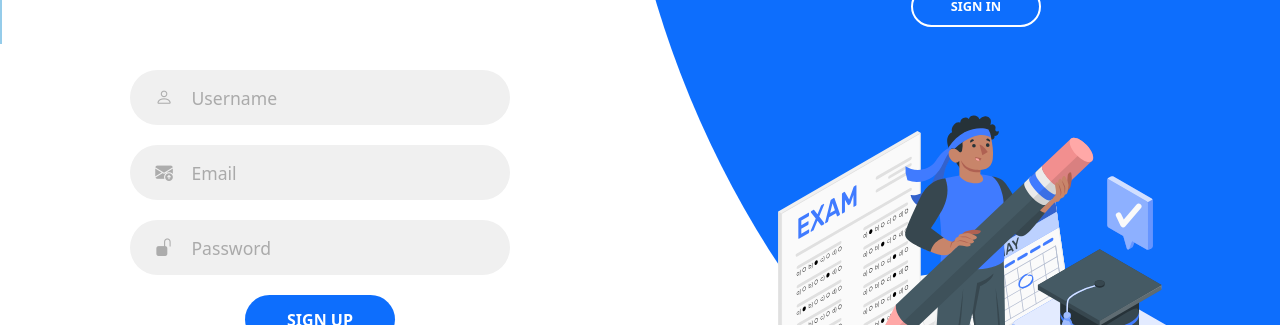
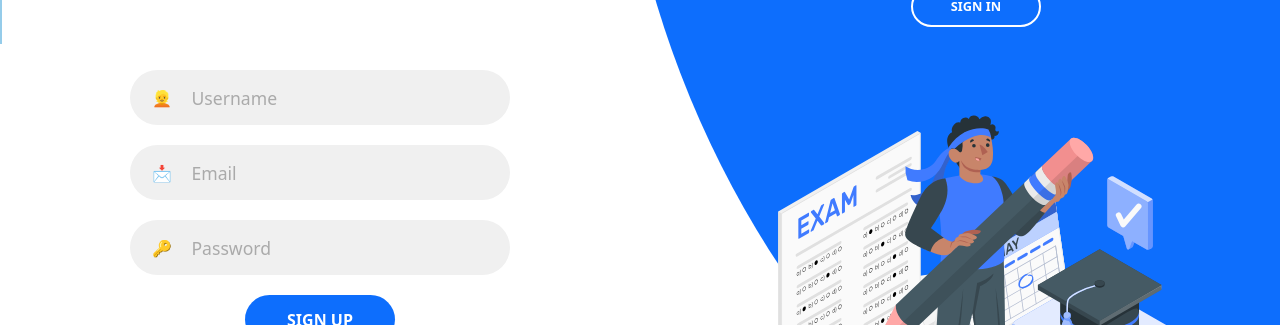
Before and after one commit to siddhuthecoder/quiz, a React (Create React App) app: page /sign in a window 1280 px wide. Both pictures are taken after a click on the button "SIGN UP". Shown: the part 205-530 px from the top of the page. Built offline with nearby package versions, Linux system fonts and the light colour scheme.

Commit message:
Create tailwind Properties

```diff
--- a/src/pages/Sign.jsx
+++ b/src/pages/Sign.jsx
@@ -100,7 +100,8 @@ export default function Sign() {
               >
                 <h2 className="title">Sign in</h2>
                 <div className="input-field">
-                <i class="bi bi-envelope-arrow-up-fill"></i>
+                {/* <i class="bi bi-envelope-arrow-up-fill"></i> */}
+                <div className="m-3"> 📩</div>
                   <input
                     required
                     type="email"
@@ -111,7 +112,8 @@ export default function Sign() {
                   />
                 </div>
                 <div className="input-field">
-                <i class="bi bi-unlock-fill"></i>
+                {/* <i class="bi bi-unlock-fill"></i> */}
+                <div className="m-3"> 🔑</div>
                   <input
                     required
                     type="password"
@@ -135,7 +137,8 @@ export default function Sign() {
               >
                 <h2 className="title">Sign up</h2>
                 <div className="input-field">
-                <i class="bi bi-person"></i>
+                {/* <i class="bi bi-person"></i> */}
+                <div className="m-3">👱 </div>
                   <input
                     required
                     type="text"
@@ -146,7 +149,8 @@ export default function Sign() {
                   />
                 </div>
                 <div className="input-field">
-                <i class="bi bi-envelope-arrow-up-fill"></i>
+                {/* <i class="bi bi-envelope-arrow-up-fill"></i> */}
+                <div className="m-3"> 📩</div>
                   <input
                     required
                     type="email"
@@ -157,7 +161,8 @@ export default function Sign() {
                   />
                 </div>
                 <div className="input-field">
-                <i class="bi bi-unlock-fill"></i>
+                {/* <i class="bi bi-unlock-fill"></i> */}
+                 <div className="m-3"> 🔑</div>
                   <input
                     required
                     type="password"
```
